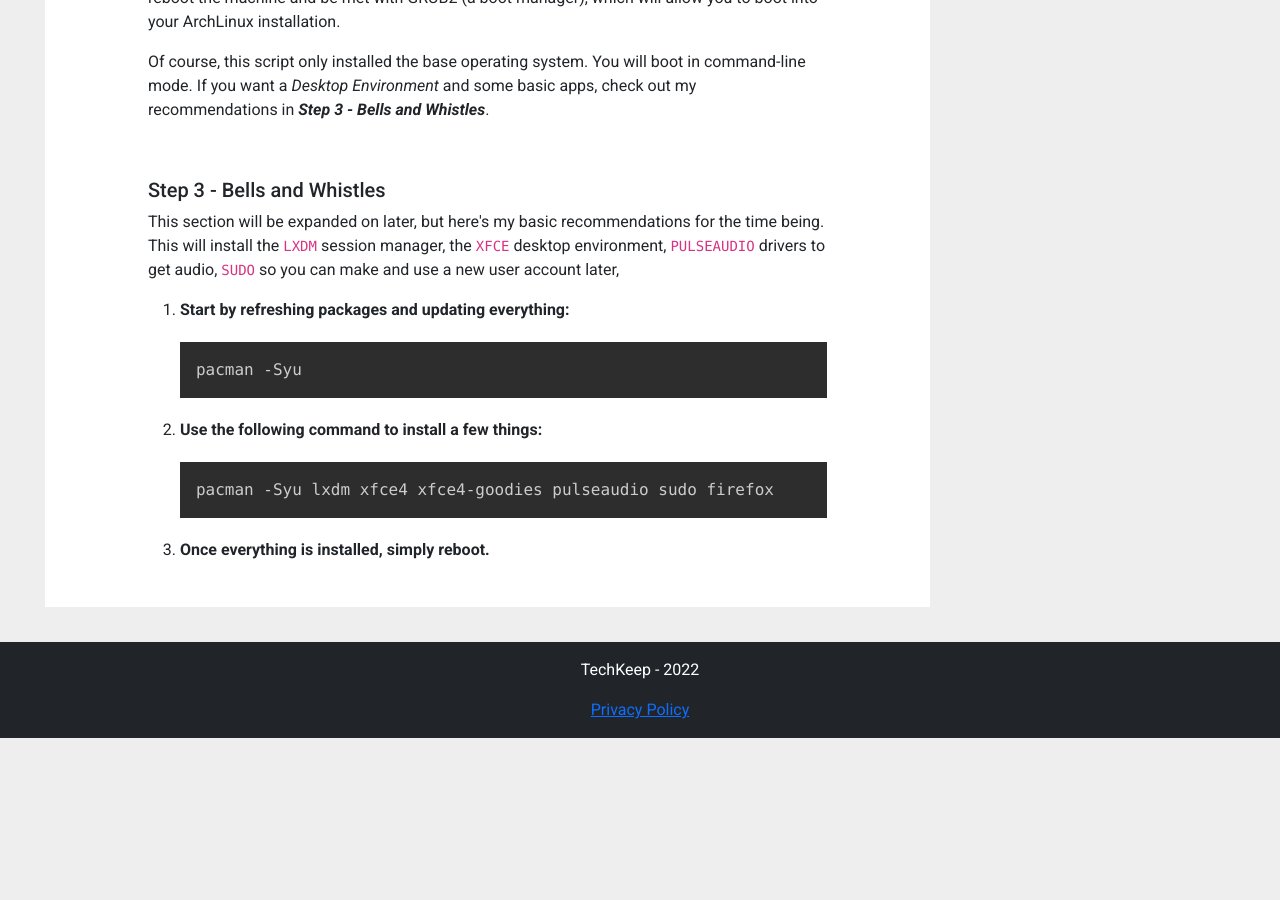
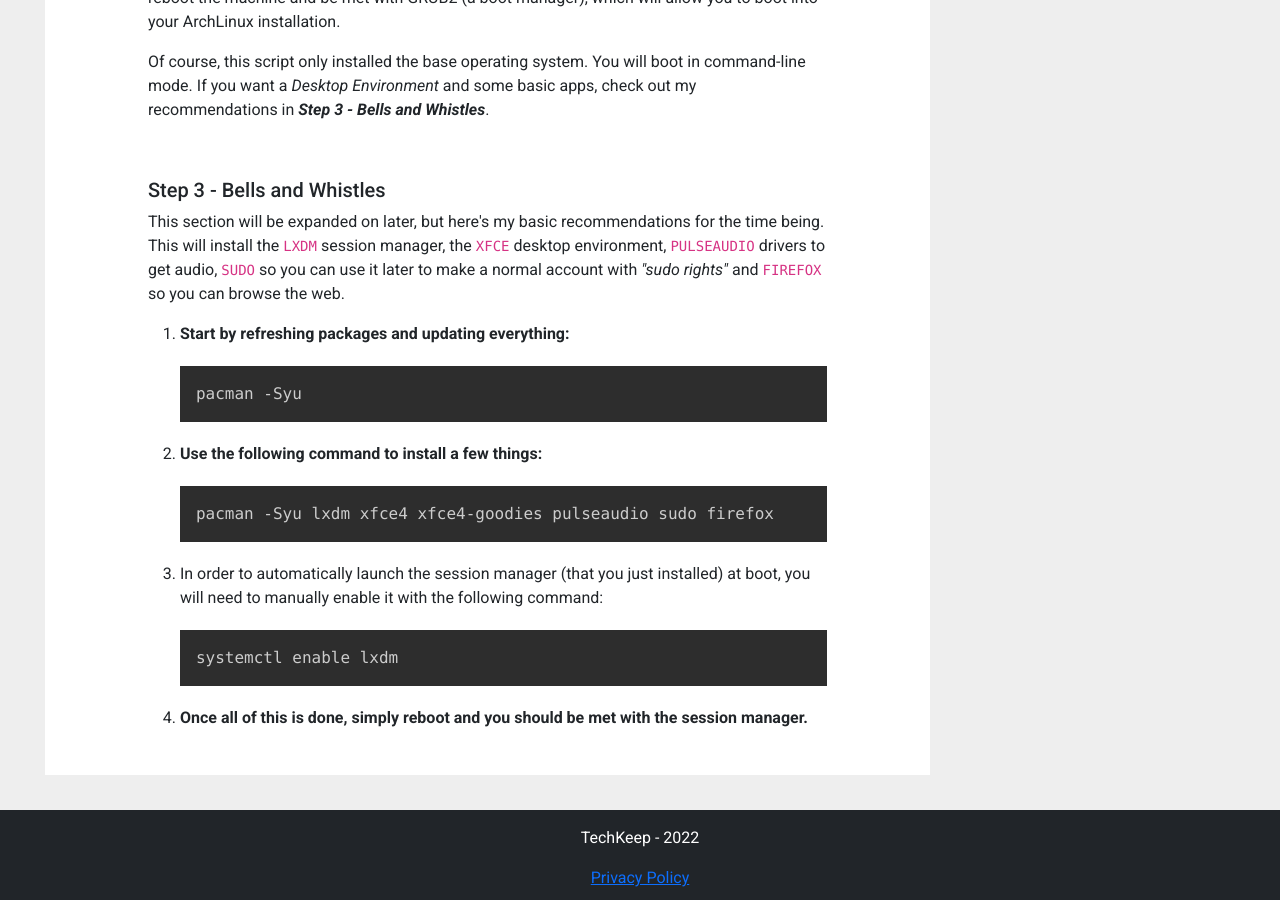
Before and after one commit to TechKeep/TechKeep.github.io, a Jekyll site: the page built from _posts/2022-04-25-how-to-install-archlinux-in-seconds.markdown, in a window 1280 px wide and 900 px high, scrolled down 3636 px. Built offline with Jekyll 4.4.1, drawn with Linux system fonts in a browser that asks for light colours; nearby versions of some CDN libraries; before the commit the page ends 4374 px from its top, so only the background shows below that.

Commit message:
Update 2022-04-25-how-to-install-archlinux-in-seconds.markdown

```diff
--- a/_posts/2022-04-25-how-to-install-archlinux-in-seconds.markdown
+++ b/_posts/2022-04-25-how-to-install-archlinux-in-seconds.markdown
@@ -118,7 +118,7 @@ photocredit: <!--<em>(Photo credit - <a href="#" target="_blank">Source Name</a>
 
 <h5>Step 3 - Bells and Whistles</h5>
 
-<p>This section will be expanded on later, but here's my basic recommendations for the time being. This will install the <code>LXDM</code> session manager, the <code>XFCE</code> desktop environment, <code>PULSEAUDIO</code> drivers to get audio, <code>SUDO</code> so you can make and use a new user account later, </p>
+<p>This section will be expanded on later, but here's my basic recommendations for the time being. This will install the <code>LXDM</code> session manager, the <code>XFCE</code> desktop environment, <code>PULSEAUDIO</code> drivers to get audio, <code>SUDO</code> so you can use it later to make a normal account with <em>"sudo rights"</em> and <code>FIREFOX</code> so you can browse the web.</p>
 
 <ol class="ol-li-separation">
 	<li><b>Start by refreshing packages and updating everything:</b></li>
@@ -130,5 +130,9 @@ photocredit: <!--<em>(Photo credit - <a href="#" target="_blank">Source Name</a>
 	<li style="list-style-type:none;">
 		<pre><code class="language-none">pacman -Syu lxdm xfce4 xfce4-goodies pulseaudio sudo firefox</code></pre>
 	</li>
-	<li value="3"><b>Once everything is installed, simply reboot.</b></li>
+	<li value="3">In order to automatically launch the session manager (that you just installed) at boot, you will need to manually enable it with the following command:</li>
+	<li style="list-style-type:none;">
+		<pre><code class="language-none">systemctl enable lxdm</code></pre>
+	</li>
+	<li value="4"><b>Once all of this is done, simply reboot and you should be met with the session manager.</b></li>
 </ol>
```
